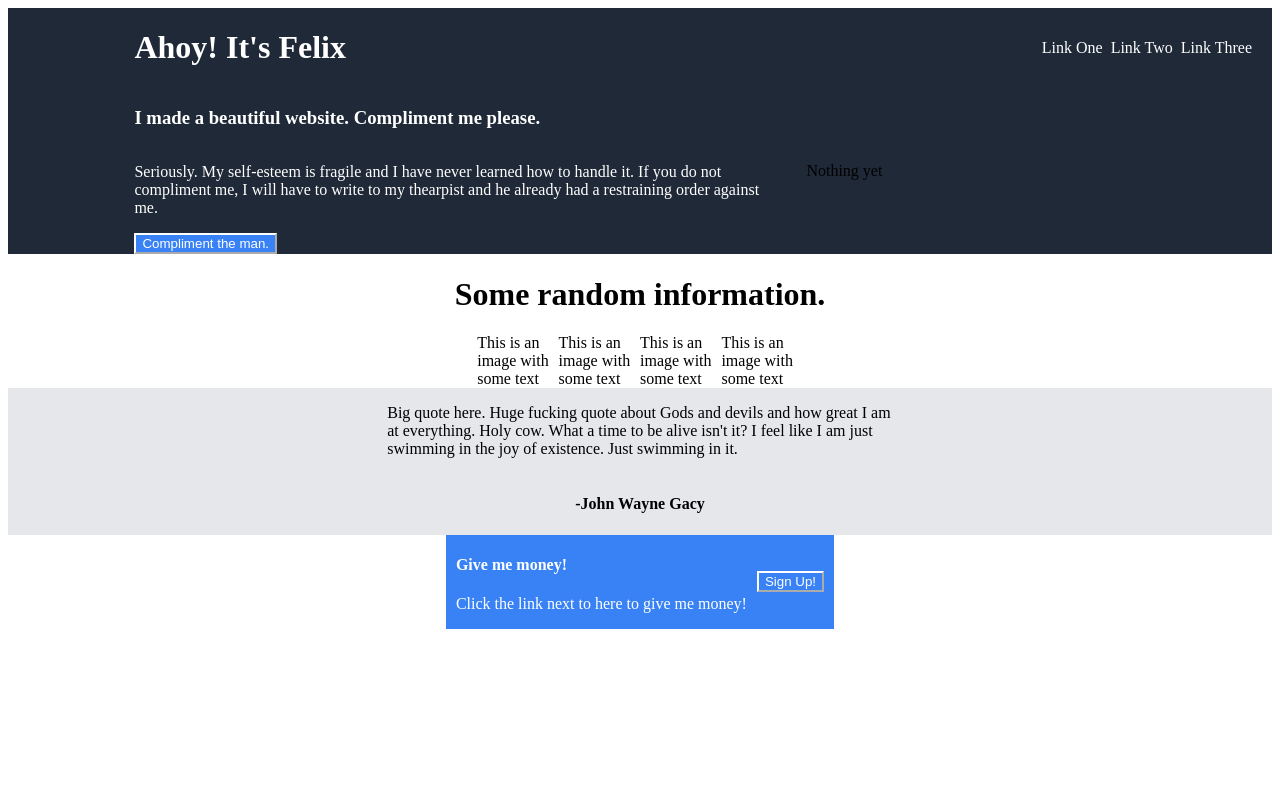
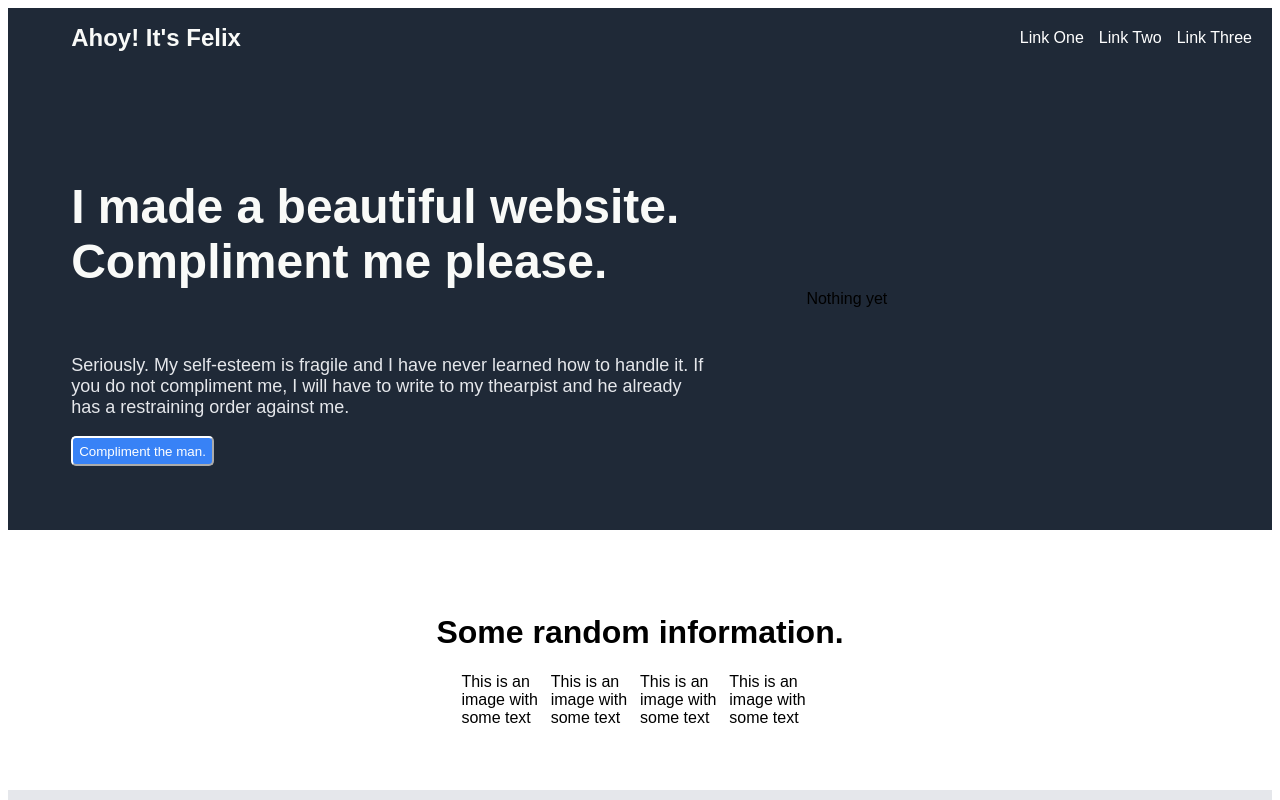
Before and after one commit to fabidor/landing-page-project, a plain HTML site: page index.html in a window 1280 px wide. Shown: the top 800 px of the page. Drawn offline with Linux system fonts and the light colour scheme.

Commit message:
Polish style per design specifications Add proper fonts and colors, smooth the edges of the quote boxes. Add proper padding.

```diff
--- a/index.html
+++ b/index.html
@@ -10,7 +10,7 @@
 <body>
     <div class="header">
         <div class="left-links">
-            <h1>Ahoy! It's Felix</h1>
+            <h1 id="logo">Ahoy! It's Felix</h1>
         </div>
         <div class="right-links">
             <ul>
@@ -23,8 +23,8 @@
     <div class="content">
         <div class="streak-one">
             <div class="left-box">
-                <h3>I made a beautiful website. Compliment me please.</h3>
-                <p>Seriously. My self-esteem is fragile and I have never learned how to handle it. If you do not compliment me, I will have to write to my thearpist and he already had a restraining order against me.</p>
+                <h3 id="heromain">I made a beautiful website. Compliment me please.</h3>
+                <p id="herosecond">Seriously. My self-esteem is fragile and I have never learned how to handle it. If you do not compliment me, I will have to write to my thearpist and he already has a restraining order against me.</p>
                 <button>Compliment the man.</button>
             </div>
             <div class="right-box">
--- a/styles.css
+++ b/styles.css
@@ -1,6 +1,7 @@
 body{
     display: flex;
     flex-direction: column;
+    font-family: sans-serif;
 }
 
 .header{
@@ -10,11 +11,16 @@ body{
     justify-content: space-between;
     background-color: #1f2937
 }
+
+#logo{
+    font-size: 24px;
+    color: #f9faf8;
+}
 .left-links{
     display:flex;
     align-items: right;
     color: white;
-    padding-left: 10%
+    padding-left: 5%
 }
 .right-links{
     display:flex;
@@ -33,7 +39,8 @@ body{
     max-width: 50%;
     align-items: center;
     color: white;
-    padding-left: 10%;
+    padding: 5%;
+
 }
 .right-box{
     max-width: 50%;
@@ -46,6 +53,7 @@ body{
     display: flex;
     flex-direction: column;
     align-items: center;
+    padding: 5%;
 }
 .streak-two-bits{
     display:flex;
@@ -63,10 +71,14 @@ body{
     align-items: center;
     flex-direction: column;
     background-color: #E5E7EB;
+    padding: 5%
 }
 .quote{
     max-width: 40%;
     flex-wrap: wrap;
+    font-size: 36px;
+    font-style: italic;
+    color: #1f2937
 }
 .quoter{
     align-self: right;
@@ -75,6 +87,7 @@ body{
     display: flex;
     justify-content: center;
     align-items: center;
+    padding: 50px;
 }
 .button-etc{
     display:flex;
@@ -82,11 +95,13 @@ body{
     justify-content: space-between;
     background-color: #3882f6;
     max-width: 90%;
+    border-radius:5px;
 }
 .moneygrub{
     max-width: 80%;
     color: white;
     padding-left: 10px;
+
 }
 .button{
     display: flex;
@@ -94,12 +109,21 @@ body{
     align-items: center;
     padding: 10px;
 }
+#heromain{
+    font-size: 48px;
+    font-weight: 900;
+    color: #f9faf8;
+}
+#herosecond{
+    font-size:18px;
+    color: #e5e7eb;
+}
 
 ul{
     display: flex;
     flex-direction: row;
     list-style: none;
-    gap: 8px;
+    gap: 15px;
 }
 a{
     text-decoration: none;
@@ -109,4 +133,6 @@ button{
     background-color: #3882f6;
     color: white;
     border-color: white;
+    height: 30px;
+    border-radius: 5px;
 }
```
